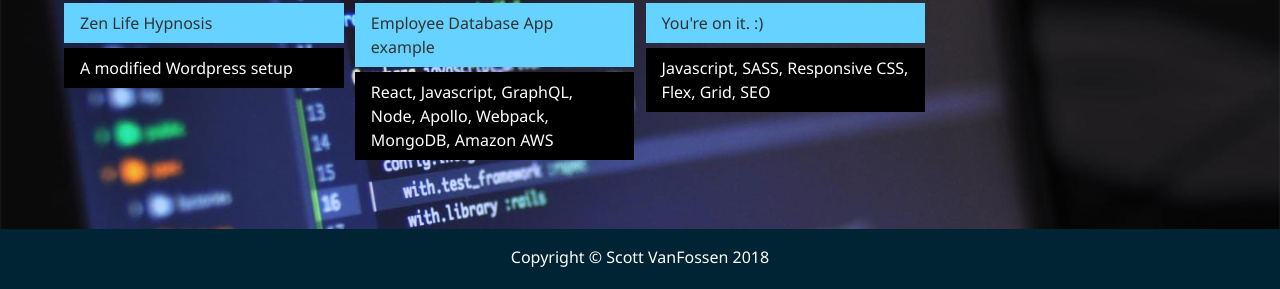
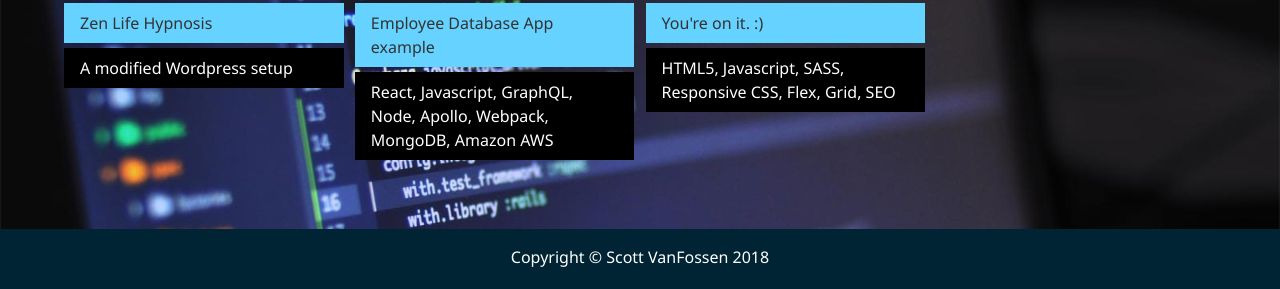
Before and after one commit to positivecoffeelife/portfolio, a website: page dist/work.html in a window 1280 px wide. Shown: the part 1051-1340 px from the top of the page. Drawn offline with Linux system fonts and the light colour scheme.

Commit message:
updated some work tech detail for portfolio site

```diff
--- a/dist/work.html
+++ b/dist/work.html
@@ -156,7 +156,7 @@
                     You're on it. :)
                 </a>
                 <a href="#" class="btn-dark">
-                    Javascript, SASS, Responsive CSS, Flex, Grid, SEO
+                    HTML5, Javascript, SASS, Responsive CSS, Flex, Grid, SEO
                 </a>
             </div>
 
```
